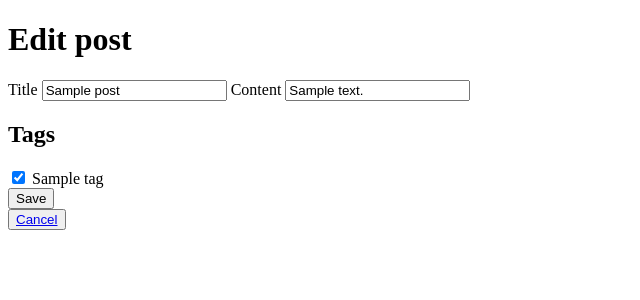
After one commit to alexm323/blogly, a Flask app: page /posts/1/edit in a window 1280 px wide. The commit adds this page. Shown: the top 300 px of the page, without its empty margins (0-640 px from the left). Run offline with Flask 2, Linux system fonts and the light colour scheme; tables that the repository leaves empty hold one stand-in row (values such as "Sample post").

Commit message:
Updating with many to many relationships for posts and tags

```diff
--- a/app.py
+++ b/app.py
@@ -2,7 +2,8 @@
 
 from flask import Flask, render_template, request, redirect
 from flask_debugtoolbar import DebugToolbarExtension
-from models import db, connect_db, User
+from models import *
+from datetime import datetime
 
 app = Flask(__name__)
 
@@ -66,7 +67,8 @@ def create_user():
 def show_user(user_id):
     """Show details about a single pet"""
     user = User.query.get_or_404(user_id)
-    return render_template('details.html', user=user)
+    posts = Post.query.filter_by(user_id=user_id)
+    return render_template('details.html', user=user, posts=posts)
 # User details route ends
 # Editing a user route and logic
 
@@ -105,3 +107,141 @@ def delete_user(user_id):
 
     return redirect('/')
 # End editing route logic
+
+# Show the details of a post logic
+
+
+@app.route('/posts/<int:post_id>')
+def post_detail(post_id):
+    """Show the details of a post"""
+
+    post = Post.query.get_or_404(post_id)
+    tags = Tag.query.all()
+
+    return render_template('post_details.html', post=post, tags=tags)
+
+    # end show post logic
+
+# posting something new logic
+
+
+@app.route('/users/<int:user_id>/posts/new')
+def new_post_form(user_id):
+    user = User.query.get_or_404(user_id)
+    tags = Tag.query.all()
+    return render_template('new_post_form.html', user=user, tags=tags)
+
+
+@app.route('/users/<int:user_id>/posts/new', methods=['GET', 'POST'])
+def new_post_submit(user_id):
+    user = User.query.get_or_404(user_id)
+    tag_ids = [int(num) for num in request.form.getlist("tags")]
+    tags = Tag.query.filter(Tag.id.in_(tag_ids)).all()
+
+    new_post = Post(title=request.form['title'],
+                    content=request.form['content'],
+                    user=user,
+                    tags=tags)
+    db.session.add(new_post)
+    db.session.commit()
+    return redirect(f'/users/{user_id}')
+# end of making a new post
+
+# Begin Edit to post
+
+
+@app.route('/posts/<int:post_id>/edit')
+def edit_post(post_id):
+    """Show details about a single pet"""
+    post = Post.query.get_or_404(post_id)
+    tags = Tag.query.all()
+    return render_template('edit_post.html', post=post, tags=tags)
+
+
+@app.route('/posts/<int:post_id>/edit', methods=['GET', 'POST'])
+def edit_post_submit(post_id):
+    post = Post.query.get_or_404(post_id)
+    post.title = request.form['title']
+    post.content = request.form['content']
+
+    tag_ids = [int(num) for num in request.form.getlist("tags")]
+    post.tags = Tag.query.filter(Tag.id.in_(tag_ids)).all()
+
+    db.session.add(post)
+
+    db.session.commit()
+    return redirect(f'/posts/{post_id}')
+# End Edit of post
+
+# Start of post deletion logic
+
+
+@app.route('/posts/<int:post_id>/delete')
+def delete_post(post_id):
+    """Delete post"""
+    delete_post = Post.query.get_or_404(post_id)
+    Post.query.filter_by(id=post_id).delete()
+
+    db.session.commit()
+    return redirect('/')
+# End of deletion of post
+
+
+# Tags section start
+@app.route('/tags')
+def show_all_tags():
+    tags = Tag.query.all()
+    return render_template('tags.html', tags=tags)
+
+
+@app.route('/tags/<int:tag_id>')
+def show_tag(tag_id):
+    '''Show details and posts with a single tag'''
+    tag = Tag.query.get_or_404(tag_id)
+    posts = Post.query.all()
+
+    return render_template('tag_details.html', tag=tag, posts=posts)
+
+
+@app.route('/tags/new')
+def new_tag_form():
+    return render_template('add_tag.html')
+
+
+@app.route('/tags/new', methods=['GET', 'POST'])
+def new_tag_submit():
+    tag_name = request.form['tag']
+    new_tag = Tag(name=tag_name)
+
+    db.session.add(new_tag)
+    db.session.commit()
+    return redirect(f'/tags')
+
+
+@app.route('/tags/<int:tag_id>/edit')
+def edit_tag_form(tag_id):
+    tag = Tag.query.get(tag_id)
+    return render_template('edit_tag.html', tag=tag)
+
+
+@app.route('/tags/<int:tag_id>/edit', methods=['GET', 'POST'])
+def edit_tag_submit(tag_id):
+    edited_tag_name = request.form['tag_name']
+    revised_tag = Tag.query.get_or_404(tag_id)
+    revised_tag.name = edited_tag_name
+    db.session.commit()
+    return redirect(f'/tags')
+
+
+@app.route('/tags/<int:tag_id>/delete')
+def delete_tag(tag_id):
+    delete_tag = Tag.query.get_or_404(tag_id)
+    Tag.query.filter_by(id=tag_id).delete()
+
+    db.session.commit()
+    return redirect(f'/tags')
+# Tags section end
+
+# # Start of post deletion logic
+
+# cant delete posts now -_-
--- /dev/null
+++ b/templates/edit_post.html
@@ -0,0 +1,29 @@
+{%extends 'base.html'%}
+
+{%block title%}Edit Post{%endblock%}
+
+{%block content%}
+<h1>Edit post</h1>
+<form action="/posts/{{post.id}}/edit" method='POST'>
+    <label for="title">Title</label>
+    <input type="text" name='title' placeholder="Enter a title" value='{{post.title}}'>
+    <label for="content">Content</label>
+    <input type="text" name='content' placeholder="Content goes here" value='{{post.content}}'>
+
+    <h2>Tags</h2>
+    {%for tag in tags%}
+    <div>
+        <input type="checkbox" value="{{ tag.id }}" id="tag_{{ tag.id }}" {% if tag in post.tags %}checked{% endif %}
+            name="tags">
+        <label class="form-check-label" for="tag_{{ tag.id }}">
+            {{ tag.name }}
+        </label>
+    </div>
+
+    {%endfor%}
+    <button>Save</button>
+</form>
+<button><a href="/posts/{{post.id}}" class="">Cancel</a></button>
+
+
+{%endblock%}
```
Also changed, not shown: models.py (+60 -1 lines), seed.py (+76 -10 lines), templates/add_tag.html (added, +13 -0 lines), templates/details.html (+8 -0 lines), templates/edit_tag.html (added, +15 -0 lines), templates/new_post_form.html (added, +23 -0 lines), templates/post_details.html (added, +25 -0 lines), templates/tag_details.html (added, +23 -0 lines), templates/tags.html (added, +13 -0 lines), test_flask.py (+12 -1 lines).
